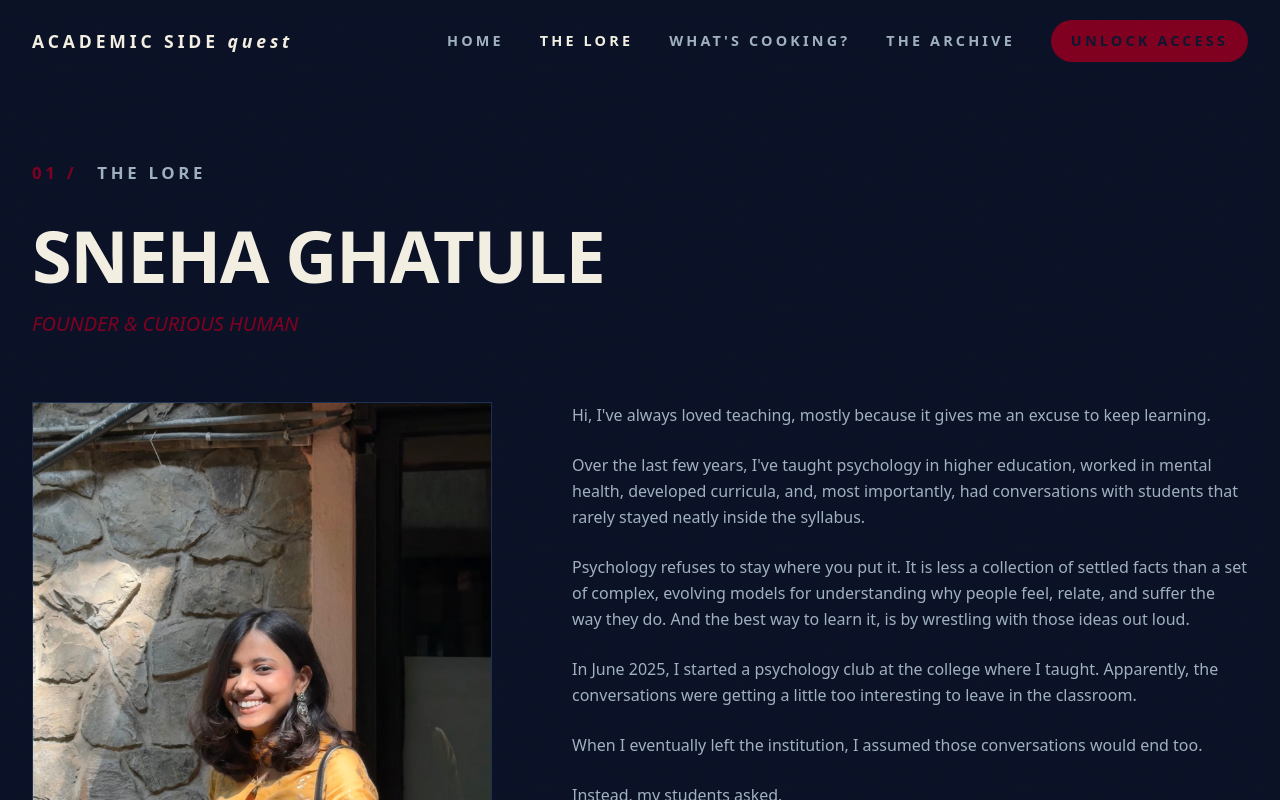
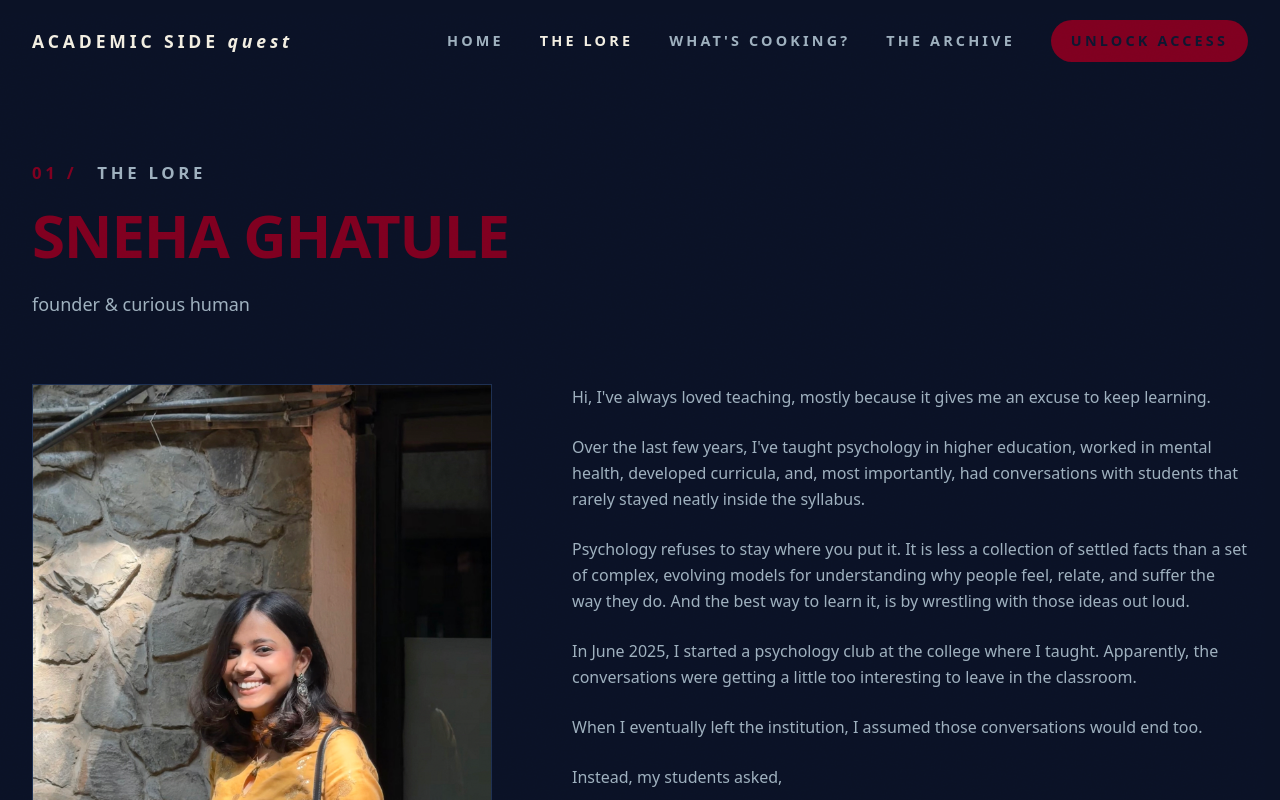
Before and after one commit to snehaghatule/academic-side-quest, a Next.js app: page /about in a window 1280 px wide. Shown: the top 800 px of the page. Built offline with nearby package versions, Linux system fonts and the light colour scheme; a web font is replaced by a local one.

Commit message:
Use SectionHeading styling for Lore masthead

```diff
--- a/src/components/sections/Founder.tsx
+++ b/src/components/sections/Founder.tsx
@@ -2,6 +2,7 @@ import Image from "next/image";
 import type { ReactNode } from "react";
 import { founder } from "@/data/quests";
 import { Reveal } from "@/components/ui/Reveal";
+import { SectionHeading } from "@/components/sections/SectionHeading";
 
 function renderBrand(text: string): ReactNode {
   const parts = text.split("Academic Side Quest");
@@ -40,21 +41,7 @@ export function Founder() {
   return (
     <section className="bg-paper px-5 py-28 sm:px-8 md:py-40">
       <div className="mx-auto max-w-7xl">
-        <Reveal>
-          <div className="flex items-center gap-x-5">
-            <span className="label label-large text-ember">01 /</span>
-            <span className="label label-large text-mist">the lore</span>
-          </div>
-        </Reveal>
-
-        <Reveal>
-          <h1 className="display mt-10 max-w-5xl text-5xl font-bold uppercase leading-[0.85] tracking-[-0.02em] text-ink sm:text-6xl md:text-7xl">
-            {founder.name}
-          </h1>
-          <p className="font-accent mt-6 text-lg uppercase italic text-ember sm:text-xl">
-            {founder.role}
-          </p>
-        </Reveal>
+        <SectionHeading index="01" label="the lore" title={founder.name} description={founder.role} />
 
         <div className="mt-16 grid items-start gap-14 lg:grid-cols-12 lg:gap-20">
           <div className="lg:col-span-5">
```
